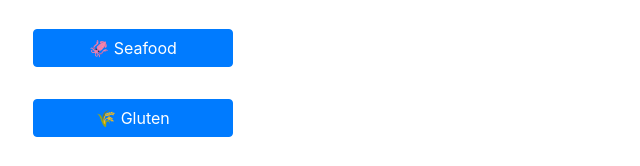
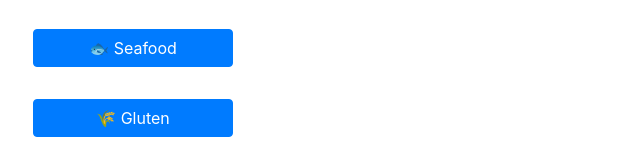
Before and after one commit to Gregcheersykes/Barcelona, a plain HTML site: page index.html in a window 1280 px wide. Shown: the part 535-701 px from the top of the page, 507-1147 px from the left. Drawn offline with nearby package versions, Linux system fonts and the light colour scheme.

Commit message:
Add files via upload

```diff
--- a/index.html
+++ b/index.html
@@ -30,7 +30,7 @@
 
     <br>
 
-    <button class="btn btn-primary mb-2 allergy-btn"> 🌱  Sesame</button>
+    <button class="btn btn-primary mb-2 allergy-btn"> 🌱 Sesame</button>
     <br>
     <button class="btn btn-primary mb-2 allergy-btn"> 🥚 Egg</button>
     <br>
@@ -44,7 +44,7 @@
     <button class="btn btn-primary mb-2 allergy-btn">🦐 Shellfish</button>
     <br>
 
-    <button class="btn btn-primary mb-2 allergy-btn">🦑 Seafood</button>
+    <button class="btn btn-primary mb-2 allergy-btn">🐟 Seafood</button>
     <br>
 
     <button class="btn btn-primary mb-2 allergy-btn">🌾 Gluten</button>
```
